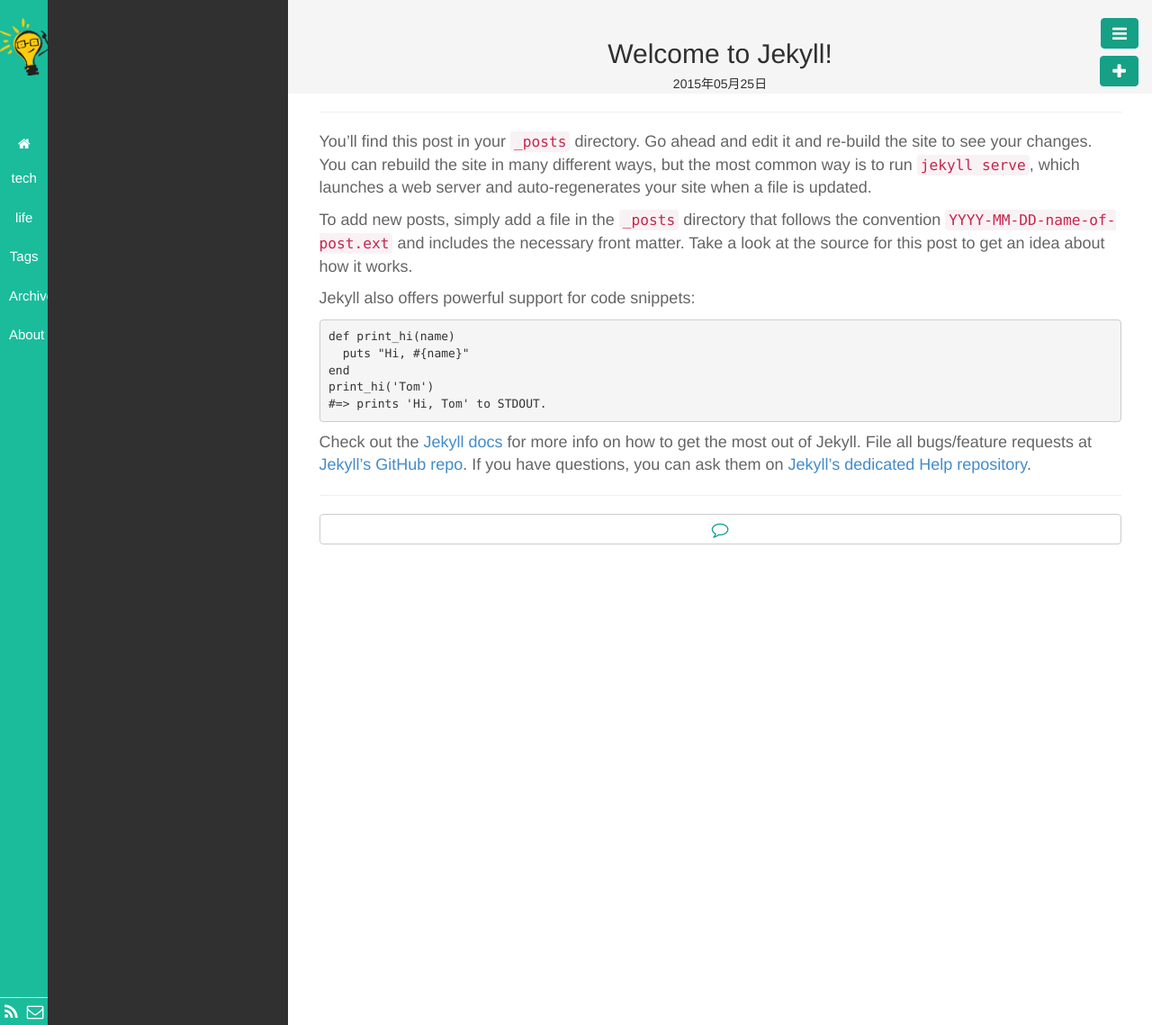
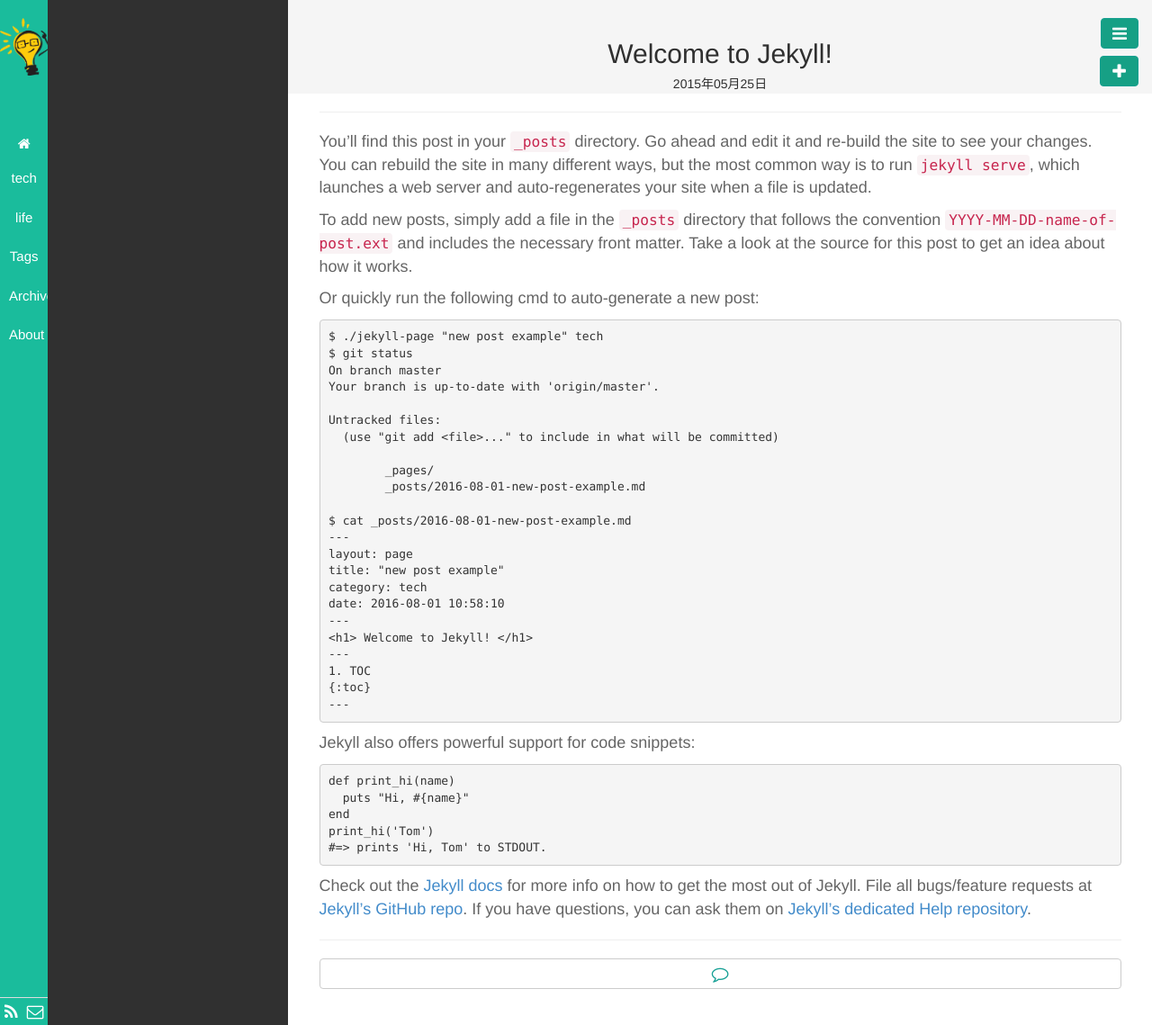
Before and after one commit to wenchma/wenchma.github.io, a Jekyll site: the page built from _posts/2015-05-25-welcome-to-jekyll.markdown, in a window 1280 px wide. Shown: the whole page at 90% size. Built offline with Jekyll 4.4.1, drawn with Linux system fonts in a browser that asks for light colours; nearby versions of some CDN libraries; library files that are not in the unit come from our copies.

Commit message:
Add jekyll-pages doc

````diff
--- a/_posts/2015-05-25-welcome-to-jekyll.markdown
+++ b/_posts/2015-05-25-welcome-to-jekyll.markdown
@@ -7,6 +7,34 @@
 You’ll find this post in your `_posts` directory. Go ahead and edit it and re-build the site to see your changes. You can rebuild the site in many different ways, but the most common way is to run `jekyll serve`, which launches a web server and auto-regenerates your site when a file is updated.
 
 To add new posts, simply add a file in the `_posts` directory that follows the convention `YYYY-MM-DD-name-of-post.ext` and includes the necessary front matter. Take a look at the source for this post to get an idea about how it works.
+
+Or quickly run the following cmd to auto-generate a new post:
+
+```bash
+$ ./jekyll-page "new post example" tech
+$ git status
+On branch master
+Your branch is up-to-date with 'origin/master'.
+
+Untracked files:
+  (use "git add <file>..." to include in what will be committed)
+
+	_pages/
+	_posts/2016-08-01-new-post-example.md
+
+$ cat _posts/2016-08-01-new-post-example.md
+---
+layout: page
+title: "new post example"
+category: tech
+date: 2016-08-01 10:58:10
+---
+<h1> {{ page.title }} </h1>
+---
+1. TOC
+{:toc}
+---
+```
 
 Jekyll also offers powerful support for code snippets:
 
````
